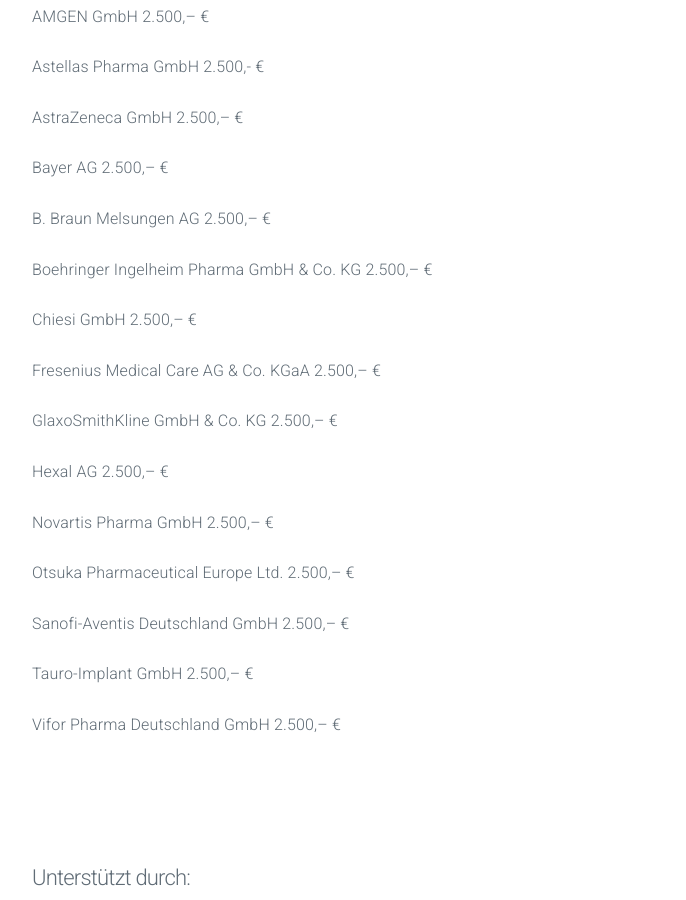
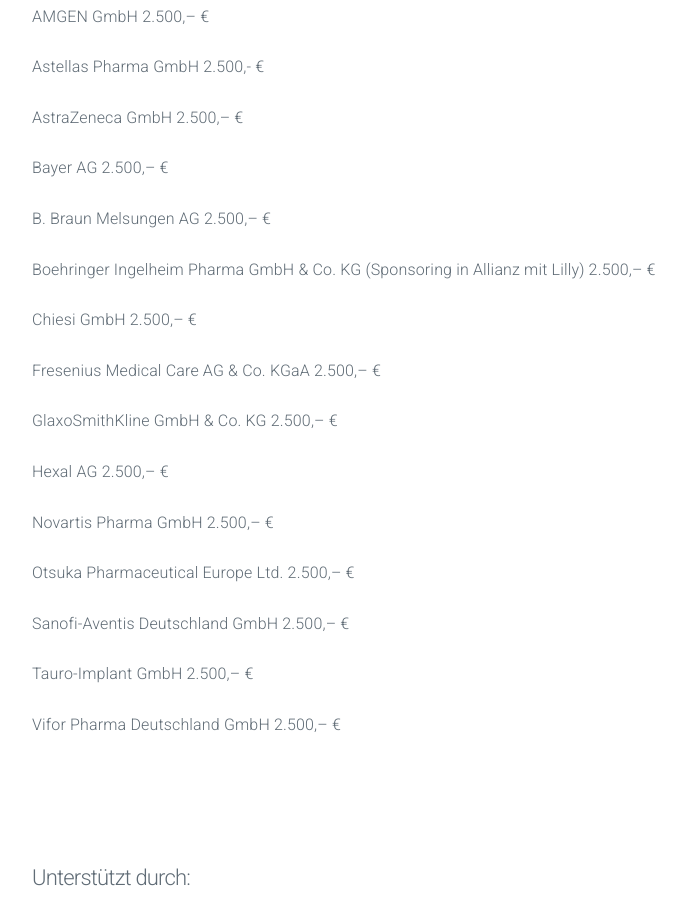
Before and after one commit to manuelpaul86/manuelpaul86.github.io, a Jekyll site: the page built from sponsoren.md, in a window 1280 px wide and 900 px high, scrolled down 801 px. Shown: the whole window, without its empty margins (178-864 px from the left). Built offline with Jekyll 4.4.1, drawn with Linux system fonts in a browser that asks for light colours.

Commit message:
Changed layout of sponsors logos

```diff
--- a/_data/sponsoren.yml
+++ b/_data/sponsoren.yml
@@ -34,7 +34,7 @@
   link: https://www.bbraun.de/
   betrag: 2.500€
 - name: Boehringer Ingelheim
-  fullname: Boehringer Ingelheim Pharma GmbH & Co. KG
+  fullname: Boehringer Ingelheim Pharma GmbH & Co. KG (Sponsoring in Allianz mit Lilly)
   logo: /assets/sponsoren/boehringer-lilly.png
   link: https://www.boehringer-ingelheim.de
   betrag: 2.500€
--- a/_includes/sponsoren.html
+++ b/_includes/sponsoren.html
@@ -1,32 +1,45 @@
-<div class="row row-center" style="padding-left: 10%; min-height: 90px;">
-{% for item in site.data.sponsoren limit: 5 %}
-  <div class="column column-10 column-offset-5 column-center">
+<div class="row row-center" style="padding-left: 6%; margin-bottom: 15px; height: 90px;">
+  {% for item in site.data.sponsoren offset: 0 limit: 4 %}
+    <div class="column column-20 column-offset-5 column-center" style="height: inherit;">
       <a href="{{item.link}}" title="{{item.fullname}} {{item.betrag}}">
-    <img src="{{item.logo}}" alt="{{item.name}} {{item.betrag}}"/>
+        <img src="{{item.logo}}" alt="{{item.name}} {{item.betrag}}" style="display:block; margin-left: auto; margin-right: auto; height: 90px; object-fit: contain;">
+      </a>
     </div>
   {% endfor %}
 </div>
-<div class="row row-center" style="padding-left: 10%; min-height: 90px;">
-{% for item in site.data.sponsoren offset: 5 limit: 5 %}
-  <div class="column column-10 column-offset-5 column-center">
+ <div class="row row-center" style="padding-left: 6%; margin-bottom: 15px; height: 90px;">
+  {% for item in site.data.sponsoren offset: 4 limit: 4 %}
+    <div class="column column-20 column-offset-5 column-center" style="height: inherit;">
       <a href="{{item.link}}" title="{{item.fullname}} {{item.betrag}}">
-    <img src="{{item.logo}}" alt="{{item.name}} {{item.betrag}}"/>
+        <img src="{{item.logo}}" alt="{{item.name}} {{item.betrag}}" style="display:block; margin-left: auto; margin-right: auto; height: 90px; object-fit: contain;">
+      </a>
     </div>
   {% endfor %}
 </div>
-<div class="row row-center" style="padding-left: 10%; min-height: 90px;">
-{% for item in site.data.sponsoren offset:10 limit: 5 %}
-  <div class="column column-10 column-offset-5 column-center">
+<div class="row row-center" style="padding-left: 6%; margin-bottom: 15px; height: 90px;">
+  {% for item in site.data.sponsoren offset: 8 limit: 4 %}
+    <div class="column column-20 column-offset-5 column-center" style="height: inherit;">
       <a href="{{item.link}}" title="{{item.fullname}} {{item.betrag}}">
-    <img src="{{item.logo}}" alt="{{item.name}} {{item.betrag}}"/>
+        <img src="{{item.logo}}" alt="{{item.name}} {{item.betrag}}" style="display:block; margin-left: auto; margin-right: auto; height: 90px; object-fit: contain;">
+      </a>
     </div>
   {% endfor %}
 </div>
-<div class="row row-center" style="padding-left: 10%; min-height: 90px;">
-  {% for item in site.data.sponsoren offset:15 limit: 5 %}
-    <div class="column column-10 column-offset-5 column-center">
+<div class="row row-center" style="padding-left: 6%; margin-bottom: 15px; height: 90px;">
+  {% for item in site.data.sponsoren offset: 12 limit: 4 %}
+    <div class="column column-20 column-offset-5 column-center" style="height: inherit;">
       <a href="{{item.link}}" title="{{item.fullname}} {{item.betrag}}">
-      <img src="{{item.logo}}" alt="{{item.name}} {{item.betrag}}"/>
+        <img src="{{item.logo}}" alt="{{item.name}} {{item.betrag}}" style="display:block; margin-left: auto; margin-right: auto; height: 90px; object-fit: contain;">
+      </a>
     </div>
   {% endfor %}
 </div>
+<div class="row row-center" style="padding-left: 6%; margin-bottom: 15px; height: 90px;">
+  {% for item in site.data.sponsoren offset: 16 limit: 4 %}
+    <div class="column column-20 column-offset-5 column-center" style="height: inherit;">
+      <a href="{{item.link}}" title="{{item.fullname}} {{item.betrag}}">
+        <img src="{{item.logo}}" alt="{{item.name}} {{item.betrag}}" style="display:block; margin-left: auto; margin-right: auto; height: 90px; object-fit: contain;">
+      </a>
+    </div>
+  {% endfor %}
+</div>
--- a/sponsoren.md
+++ b/sponsoren.md
@@ -24,7 +24,7 @@
 
 B. Braun Melsungen AG 2.500,– €
 
-Boehringer Ingelheim Pharma GmbH & Co. KG 2.500,– €
+Boehringer Ingelheim Pharma GmbH & Co. KG (Sponsoring in Allianz mit Lilly) 2.500,– €
 
 Chiesi GmbH 2.500,– €
 
```
Lines whose indentation alone changed are shown as unchanged.
